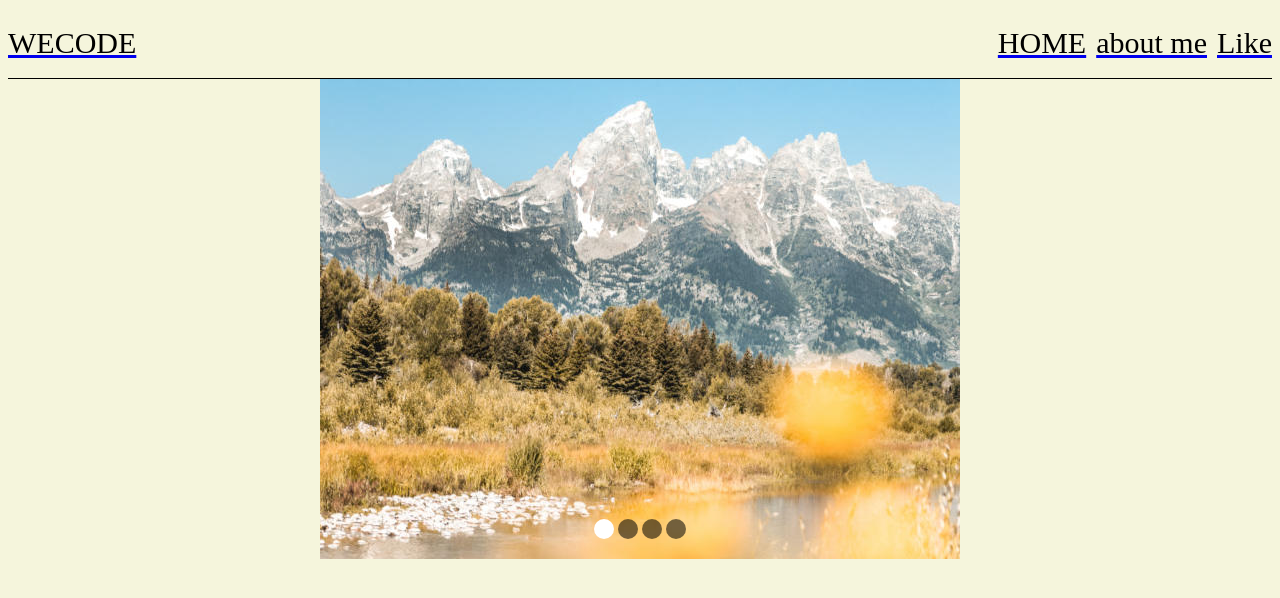
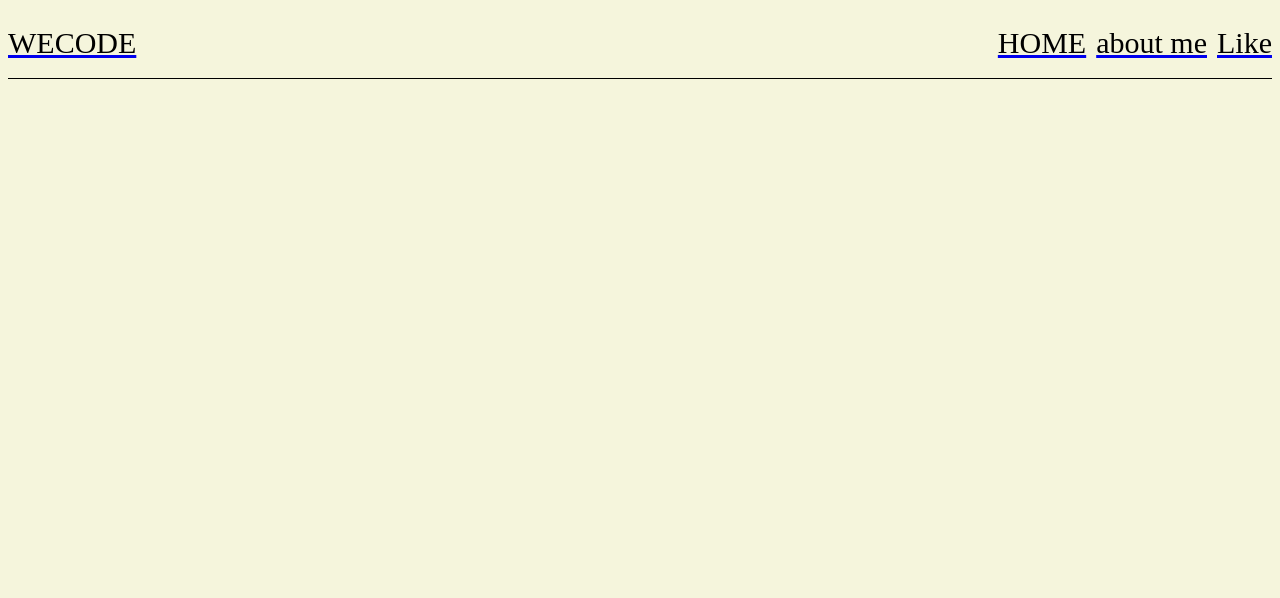
Before and after one commit to socow/Self-introduction-page, a plain HTML site: page like.html in a window 1280 px wide. Drawn offline with Linux system fonts and the light colour scheme.

Commit message:
Add files via upload

```diff
--- a/like.html
+++ b/like.html
@@ -28,79 +28,6 @@
         .nav-item{
             margin-left: 10px;
         }
-    .slider{
-    width: 640px;
-    height: 480px;
-    position: relative;
-    overflow: hidden;
-    margin: auto;
-}
-.slider input[type=radio]{
-    display: none;
-}
-
-ul.imgs{
-    padding: 0;
-    margin: 0;
-}
-ul.imgs li{
-    position: absolute;
-    left: 640px;
-    transition-delay: 1s;
-    list-style: none;
-    padding: 0;
-    margin: 0;
-}
-
-.bullets{
-    position: absolute;
-    left: 50%;
-    transform: translateX(-50%);
-    bottom: 20px;
-    z-index: 2;
-}
-.bullets label{
-    display: inline-block;
-    border-radius: 50%;
-    background-color: rgba(0,0,0,0.55);
-    width: 20px;
-    height: 20px;
-    cursor: pointer;
-}
-
-.slider input[type=radio]:nth-child(1):checked~.bullets>label:nth-child(1){
-    background-color: #fff;
-}
-.slider input[type=radio]:nth-child(2):checked~.bullets>label:nth-child(2){
-    background-color: #fff;
-}
-.slider input[type=radio]:nth-child(3):checked~.bullets>label:nth-child(3){
-    background-color: #fff;
-}
-.slider input[type=radio]:nth-child(4):checked~.bullets>label:nth-child(4){
-    background-color: #fff;
-}
-
-.slider input[type=radio]:nth-child(1):checked~ul.imgs>li:nth-child(1){
-    left: 0;
-    transition: 0.5s;
-    z-index:1;
-}
-.slider input[type=radio]:nth-child(2):checked~ul.imgs>li:nth-child(2){
-    left: 0;
-    transition: 0.5s;
-    z-index:1;
-}
-.slider input[type=radio]:nth-child(3):checked~ul.imgs>li:nth-child(3){
-    left: 0;
-    transition: 0.5s;
-    z-index:1;
-}
-.slider input[type=radio]:nth-child(4):checked~ul.imgs>li:nth-child(4){
-    left: 0;
-    transition: 0.5s;
-    z-index:1;
-}
 
     </style>
     <body>
@@ -112,24 +39,8 @@ ul.imgs li{
         <div class="nav-item"><a href="./index.html"><font color="black">HOME</font></a></div>
         <div class="nav-item"><a href="./about me.html"><font color="black">about me</font></a></div>
         <div class="nav-item"><a href="./like.html"><font color="black">Like</font></a></div>
+     </div>
     </div>
-    </div>
-    <div class="slider">
-        <input type="radio" name="slide" id="slide1" checked>
-        <input type="radio" name="slide" id="slide2">
-        <input type="radio" name="slide" id="slide3">
-        <input type="radio" name="slide" id="slide4">
-        <ul id="imgholder" class="imgs">
-            <li><img src="./slide4.jpg"></li>
-            <li><img src="./slide3.jpg"></li>
-            <li><img src="./slide2.jpg"></li>
-            <li><img src="./slide1.jpg"></li>
-        </ul>
-        <div class="bullets">
-            <label for="slide1">&nbsp;</label>
-            <label for="slide2">&nbsp;</label>
-            <label for="slide3">&nbsp;</label>
-            <label for="slide4">&nbsp;</label>
-        </div>
+
     </body>
 </html>
```
